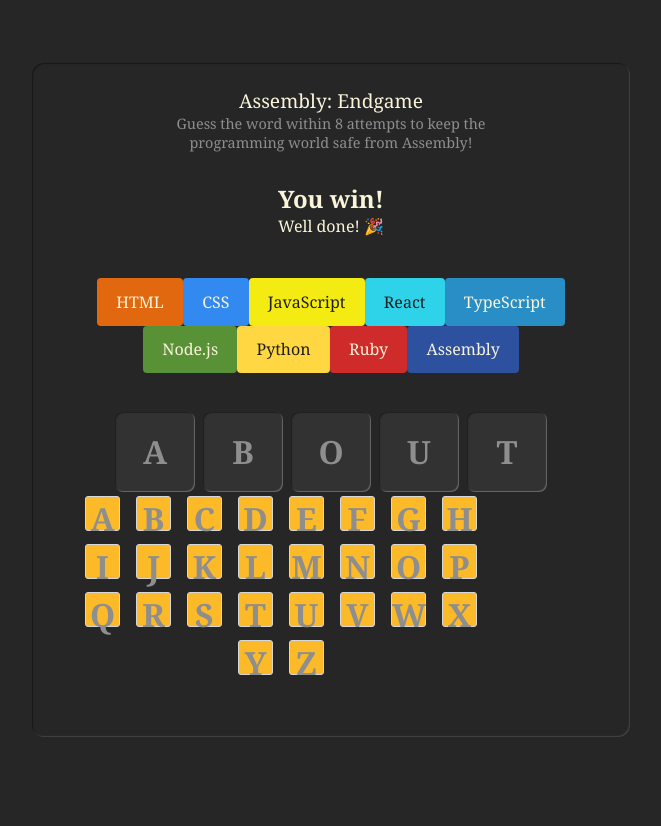
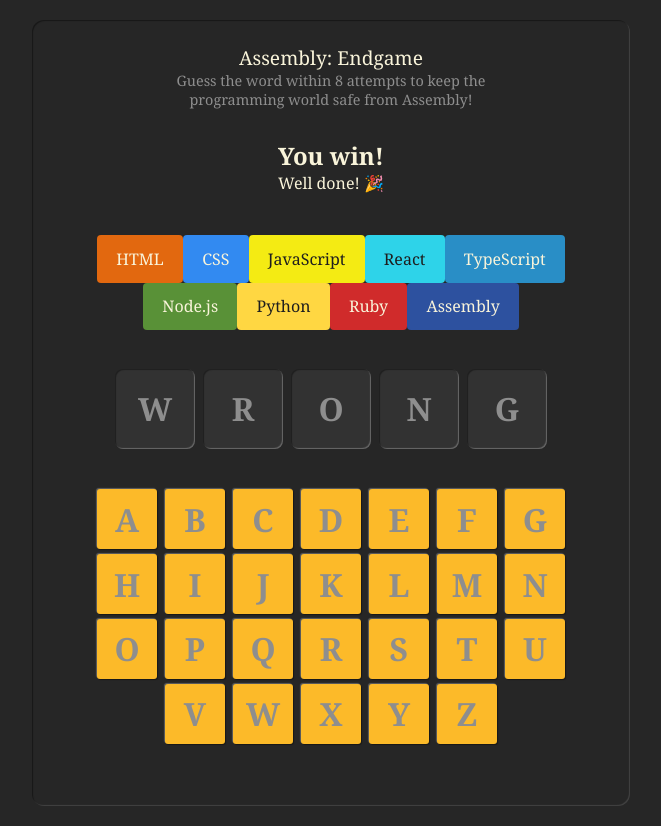
Before and after one commit to Jogata/SoftUni-React-Project, a React (Vite) app in the folder client/: page / in a window 1280 px wide. Shown: the whole page, without its empty margins (309-970 px from the left). Before the commit the page ends 800 px from the top, so only its background shows below. Built offline with nearby package versions, Linux system fonts and the light colour scheme; a web font is replaced by a local one.

Commit message:
added get random word functionality

```diff
--- a/client/public/styles.css
+++ b/client/public/styles.css
@@ -758,8 +758,8 @@ section.game-status {
 
 .letter {
   display: inline-block;
-  width: 40px;
-  height: 40px;
+  /* width: 40px; */
+  /* height: 40px; */
   margin: 0.15rem 0.25rem;
   color: #8E8E8E;
   font-size: 2rem;
@@ -792,19 +792,31 @@ section.game-status {
 }
 
 .keyboard {
-  max-width: 450px;
-  margin-bottom: 36px;
-  display: flex;
-  gap: 8px;
-  flex-wrap: wrap;
-  justify-content: center;
+  /* max-width: 450px; */
+  max-width: 540px;
+  /* margin-bottom: 36px; */
+  margin: 36px auto;
+  /* display: flex; */
+  /* gap: 8px; */
+  /* flex-wrap: wrap; */
+  /* justify-content: center; */
+  text-align: center;
 }
 
-.keyboard > button {
-  width: 35px;
-  height: 35px;
+.keyboard .letter {
+  /* width: 35px; */
+  width: 60px;
+  /* height: 35px; */
+  height: 60px;
   border-radius: 3px;
-  border: 1px solid #D7D7D7;
+  /* border: 1px solid #D7D7D7; */
   background-color: #FCBA29;
+  box-shadow: 1px 1px 1px #0006,
+          -1px -1px 1px #fff4;
   cursor: pointer;
 }
+
+.keyboard .letter:active {
+  box-shadow: inset 1px 1px 1px #0006,
+          inset -1px -1px 1px #fff2;
+}
--- a/client/src/components/recepies/Main.jsx
+++ b/client/src/components/recepies/Main.jsx
@@ -534,7 +534,7 @@ const languages = [
 ];
 
 export function Main() {
-    const [currentWord, setCurrentWord] = useState(words[0]);
+    const [currentWord, setCurrentWord] = useState(() => getRandomWord());
     // const currentWord = "example";
 
     const alphabet = "abcdefghijklmnopqrstuvwxyz";
@@ -579,6 +579,11 @@ export function Main() {
         )
     })
 
+    function getRandomWord() {
+        const randomIndex = Math.floor(Math.random() * words.length);
+        return words[randomIndex];
+    }
+
     return (
         <main>
             <header>
```
